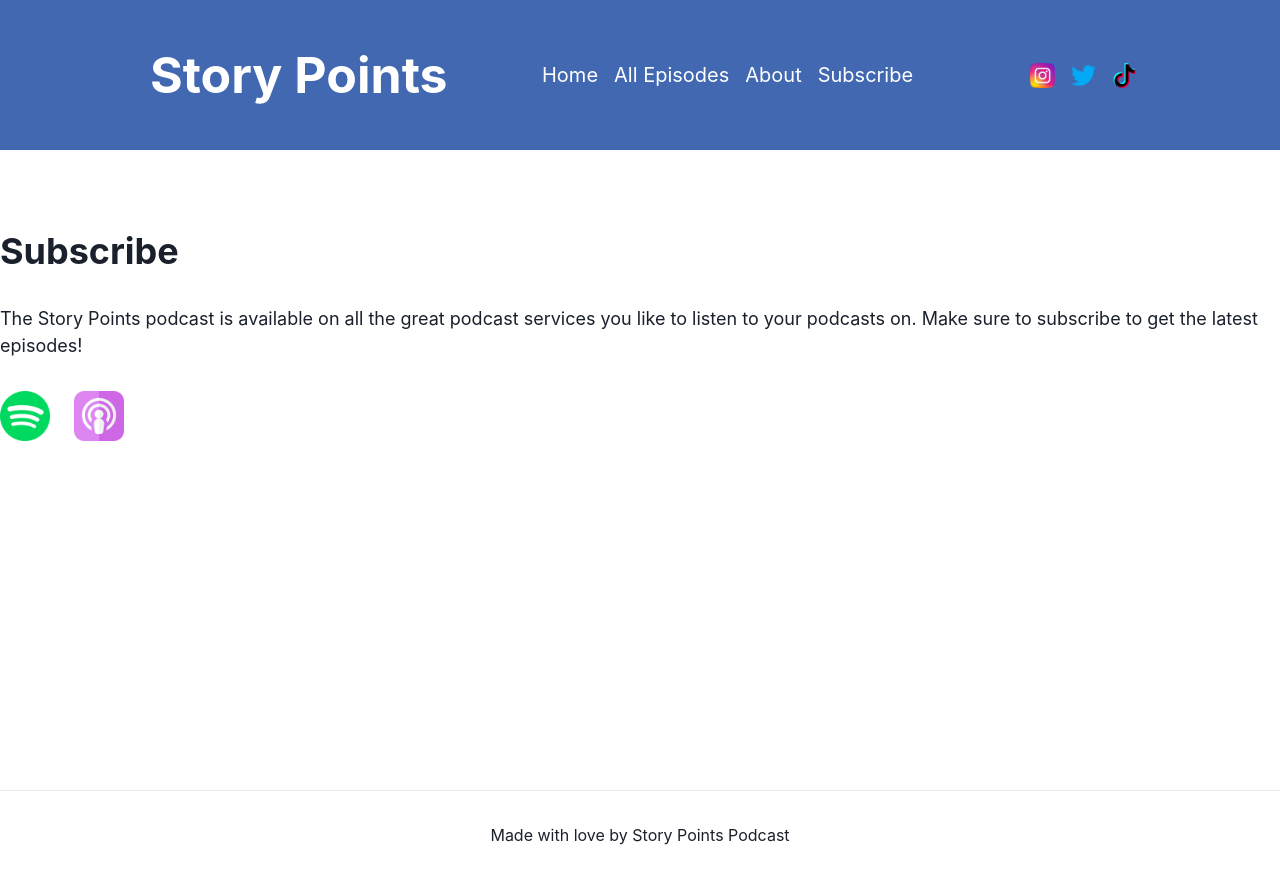
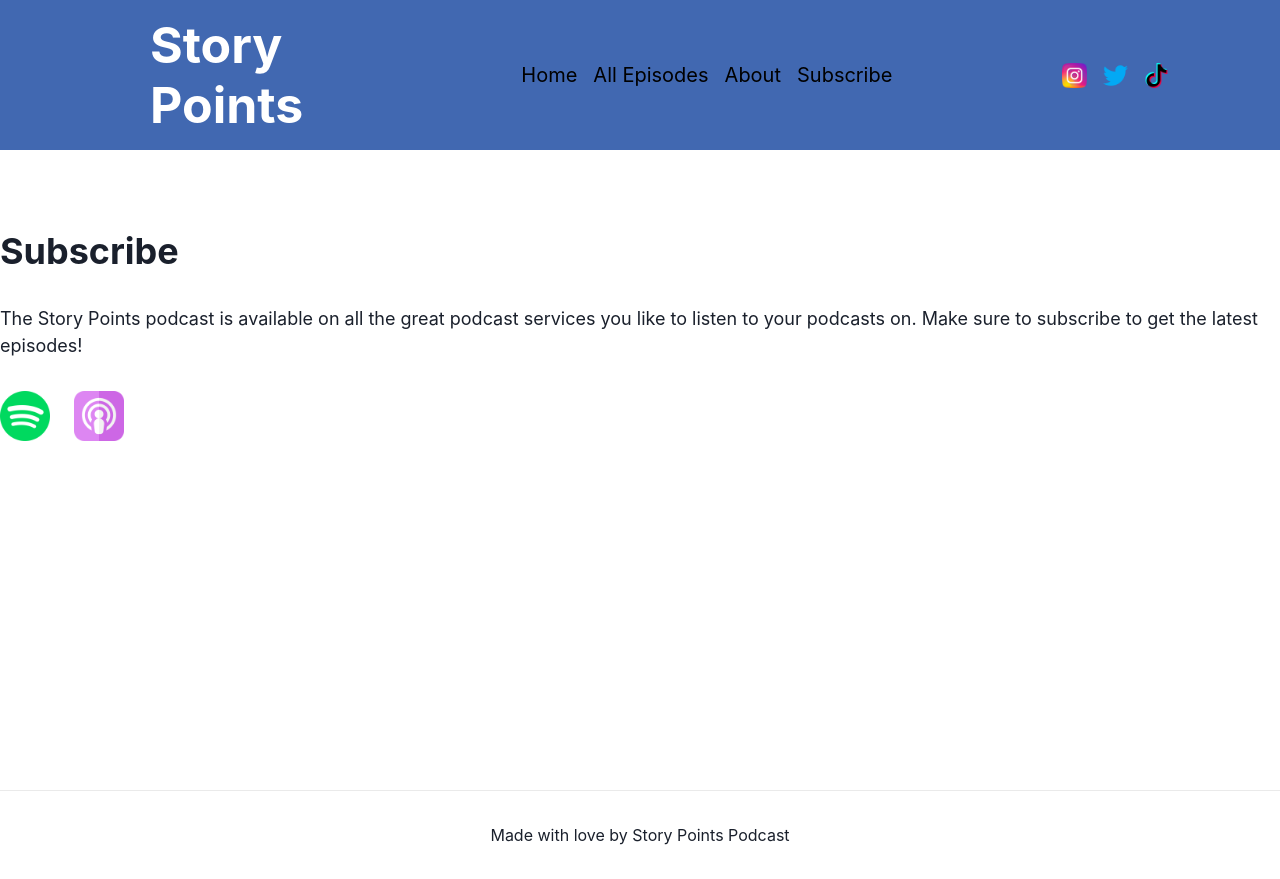
Before and after one commit to arcingio/story-points-web, a Next.js app: page /subscribe in a window 1280 px wide. Built offline with nearby package versions, Linux system fonts and the light colour scheme.

Commit message:
feat: mobile navigation bar

```diff
--- /dev/null
+++ b/src/components/navbar/desktop.tsx
@@ -0,0 +1,36 @@
+import { Box, Heading } from "@chakra-ui/react";
+import { useRouter } from "next/router";
+import { SocialList } from "../socials";
+import { NavigationLinks } from "./links";
+
+export const DesktopNavigationBar: React.FC = () => {
+  const router = useRouter();
+  const isHome = router.pathname === "/";
+  const bg = isHome ? "white" : "brand.500";
+  const headingColor = isHome ? "brand.500" : "white";
+  const linkColor = isHome ? "black" : "white";
+
+  return (
+    <Box
+      display="flex"
+      bg={bg}
+      h={["150px", "150px"]}
+      paddingX={["20px", "20px", "60px", "150px"]}
+      paddingY={["10px"]}
+      justifyContent={["space-between"]}
+      alignItems="center"
+      gap={[0, 6]}
+    >
+      <Heading
+        color={headingColor}
+        fontSize={["50px"]}
+        wordBreak="keep-all"
+        display="inline"
+      >
+        Story Points
+      </Heading>
+      <NavigationLinks withDivider={false} isMobile={false} />
+      <SocialList />
+    </Box>
+  );
+};
--- a/src/components/navbar/index.tsx
+++ b/src/components/navbar/index.tsx
@@ -1,15 +1,8 @@
-import {
-  Box,
-  Heading,
-  IconButton,
-  useMediaQuery,
-  Link,
-  Image,
-} from "@chakra-ui/react";
-import NextLink from "next/link";
-import { HamburgerIcon } from "@chakra-ui/icons";
+import { useMediaQuery } from "@chakra-ui/react";
 import { useRouter } from "next/router";
-import { SocialList } from "../socials";
+import { useState } from "react";
+import { DesktopNavigationBar } from "./desktop";
+import { MobileNavigationBar } from "./mobile";
 
 export const NavBar: React.FC = () => {
   const router = useRouter();
@@ -17,62 +10,12 @@ export const NavBar: React.FC = () => {
   const bg = isHome ? "white" : "brand.500";
   const headingColor = isHome ? "brand.500" : "white";
   const linkColor = isHome ? "black" : "white";
+  const [display, setDisplay] = useState("none");
   const [isMobile] = useMediaQuery("(max-width: 820px)");
 
-  return (
-    <Box
-      display="flex"
-      bg={bg}
-      h={["150px", "150px"]}
-      paddingX={["20px", "20px", "60px", "150px"]}
-      paddingY={["10px"]}
-      justifyContent={["space-between"]}
-      alignItems="center"
-      gap={[0, 6]}
-    >
-      <Heading
-        color={headingColor}
-        fontSize={["50px"]}
-        wordBreak="keep-all"
-        display="inline"
-      >
-        Story Points
-      </Heading>
-      {isMobile ? (
-        <IconButton aria-label="navbutton" icon={<HamburgerIcon />} />
-      ) : (
-        <Box
-          display="flex"
-          width="60%"
-          flexDirection="row"
-          alignItems="center"
-          justifyContent="space-between"
-        >
-          <Box display="flex" flexDirection="row" gap={4}>
-            <NextLink href="/" passHref={true}>
-              <Link fontSize="20px" m="0" color={linkColor}>
-                Home
-              </Link>
-            </NextLink>
-            <NextLink href="/all-episodes" passHref={true}>
-              <Link fontSize="20px" m="0" color={linkColor}>
-                All Episodes
-              </Link>
-            </NextLink>
-            <NextLink href="/about" passHref={true}>
-              <Link fontSize="20px" m="0" color={linkColor}>
-                About
-              </Link>
-            </NextLink>
-            <NextLink href="/subscribe" passHref={true}>
-              <Link fontSize="20px" m="0" color={linkColor}>
-                Subscribe
-              </Link>
-            </NextLink>
-          </Box>
-          <SocialList />
-        </Box>
-      )}
-    </Box>
-  );
+  if (isMobile) {
+    return <MobileNavigationBar />;
+  }
+
+  return <DesktopNavigationBar />;
 };
--- /dev/null
+++ b/src/components/navbar/links.tsx
@@ -0,0 +1,56 @@
+import { Box, Link, Divider } from "@chakra-ui/react";
+import NextLink from "next/link";
+
+const links = [
+  {
+    title: "Home",
+    href: "/",
+  },
+  {
+    title: "All Episodes",
+    href: "/all-episodes",
+  },
+  {
+    title: "About",
+    href: "/about",
+  },
+  {
+    title: "Subscribe",
+    href: "/subscribe",
+  },
+];
+
+interface NavigationLinksProps {
+  withDivider: boolean;
+  isMobile?: boolean;
+}
+export const NavigationLinks: React.FC<NavigationLinksProps> = ({
+  withDivider,
+  isMobile = true,
+}) => {
+  const flexDir = isMobile ? "column" : "row";
+  const justifyContent = isMobile ? "start" : "center";
+  return (
+    <Box
+      display="flex"
+      flexDirection={flexDir}
+      gap="4"
+      width="100%"
+      alignItems="center"
+      justifyContent={justifyContent}
+    >
+      {links.map((link) => {
+        return (
+          <>
+            <NextLink href={link.href} passHref={true}>
+              <Link fontSize="20px" m="0" color="black">
+                {link.title}
+              </Link>
+            </NextLink>
+            {withDivider && <Divider />}
+          </>
+        );
+      })}
+    </Box>
+  );
+};
--- /dev/null
+++ b/src/components/navbar/mobile.tsx
@@ -0,0 +1,97 @@
+import { Box, Heading, IconButton, Flex } from "@chakra-ui/react";
+import { CloseIcon, HamburgerIcon } from "@chakra-ui/icons";
+import { useRouter } from "next/router";
+import { SocialList } from "../socials";
+import { useState } from "react";
+import { NavigationLinks } from "./links";
+
+export const MobileNavigationBar: React.FC = () => {
+  const router = useRouter();
+  const isHome = router.pathname === "/";
+  const bg = isHome ? "white" : "brand.500";
+  const headingColor = isHome ? "brand.500" : "white";
+  const linkColor = isHome ? "black" : "white";
+  const [display, setDisplay] = useState("none");
+
+  return (
+    <Box
+      display="flex"
+      bg={bg}
+      h={["150px", "150px"]}
+      paddingX={["20px", "20px", "60px", "150px"]}
+      paddingY={["10px"]}
+      justifyContent={["space-between"]}
+      alignItems="center"
+      gap={[0, 6]}
+    >
+      <Heading
+        color={headingColor}
+        fontSize={["50px"]}
+        wordBreak="keep-all"
+        display="inline"
+      >
+        Story Points
+      </Heading>
+      <IconButton
+        aria-label="navbutton"
+        icon={<HamburgerIcon />}
+        onClick={() => {
+          setDisplay("flex");
+        }}
+      />
+      <Flex
+        w="100vw"
+        display={display}
+        bgColor="gray.50"
+        zIndex={20}
+        h="100vh"
+        pos="fixed"
+        top="0"
+        left="0"
+        overflowY="auto"
+        flexDir="column"
+        alignItems="center"
+        gap="10"
+      >
+        <Box
+          display="flex"
+          bg={"brand.500"}
+          h={["150px", "150px"]}
+          paddingX={["20px", "20px", "60px", "150px"]}
+          paddingY={["10px"]}
+          w="100%"
+          justifyContent={["space-between"]}
+          alignItems="center"
+          gap={[0, 6]}
+        >
+          <Heading
+            color={"white"}
+            fontSize={["50px"]}
+            wordBreak="keep-all"
+            display="inline"
+          >
+            Story Points
+          </Heading>
+          <IconButton
+            aria-label="navbutton"
+            icon={<CloseIcon />}
+            onClick={() => {
+              setDisplay("none");
+            }}
+          />
+        </Box>
+
+        <Flex
+          flexDir="column"
+          alignItems="center"
+          justifyContent="center"
+          width="100%"
+          gap={6}
+        >
+          <NavigationLinks withDivider={true} />
+          <SocialList />
+        </Flex>
+      </Flex>
+    </Box>
+  );
+};
--- a/src/constants.ts
+++ b/src/constants.ts
@@ -21,6 +21,10 @@ export const hosts = [
   },
 ];
 
+export const spotifyURL =
+  "https://open.spotify.com/show/7DL3wy7Ru8Gt8IXj6ElRrm";
+export const applePodcastURL =
+  "https://podcasts.apple.com/us/podcast/story-points/id1607688371";
 export const instagramURL = "https://www.instagram.com/story_points/";
 export const twitterURL = "https://twitter.com/story_points";
 export const tiktokURL = "https://www.tiktok.com/@story_points";
```
